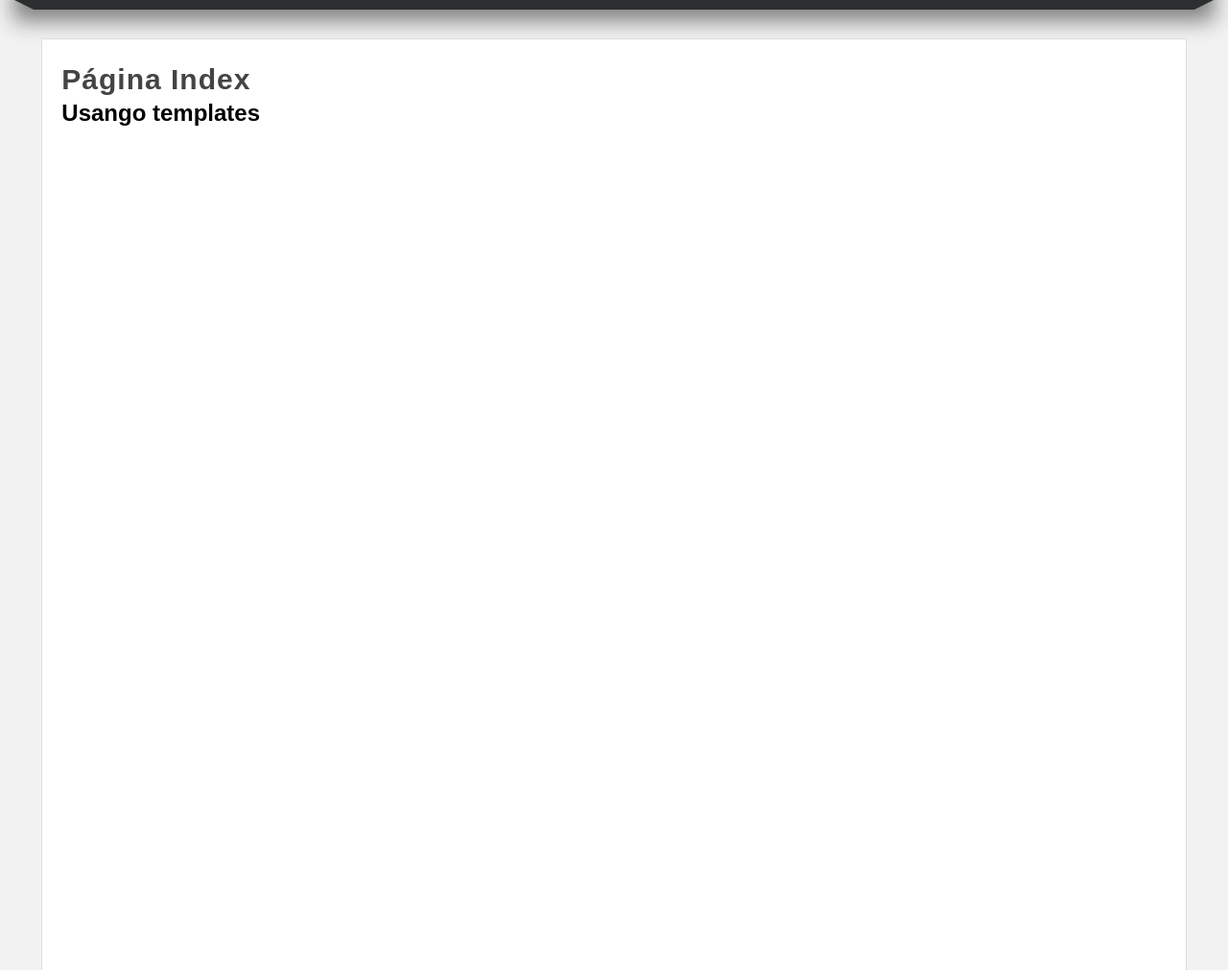
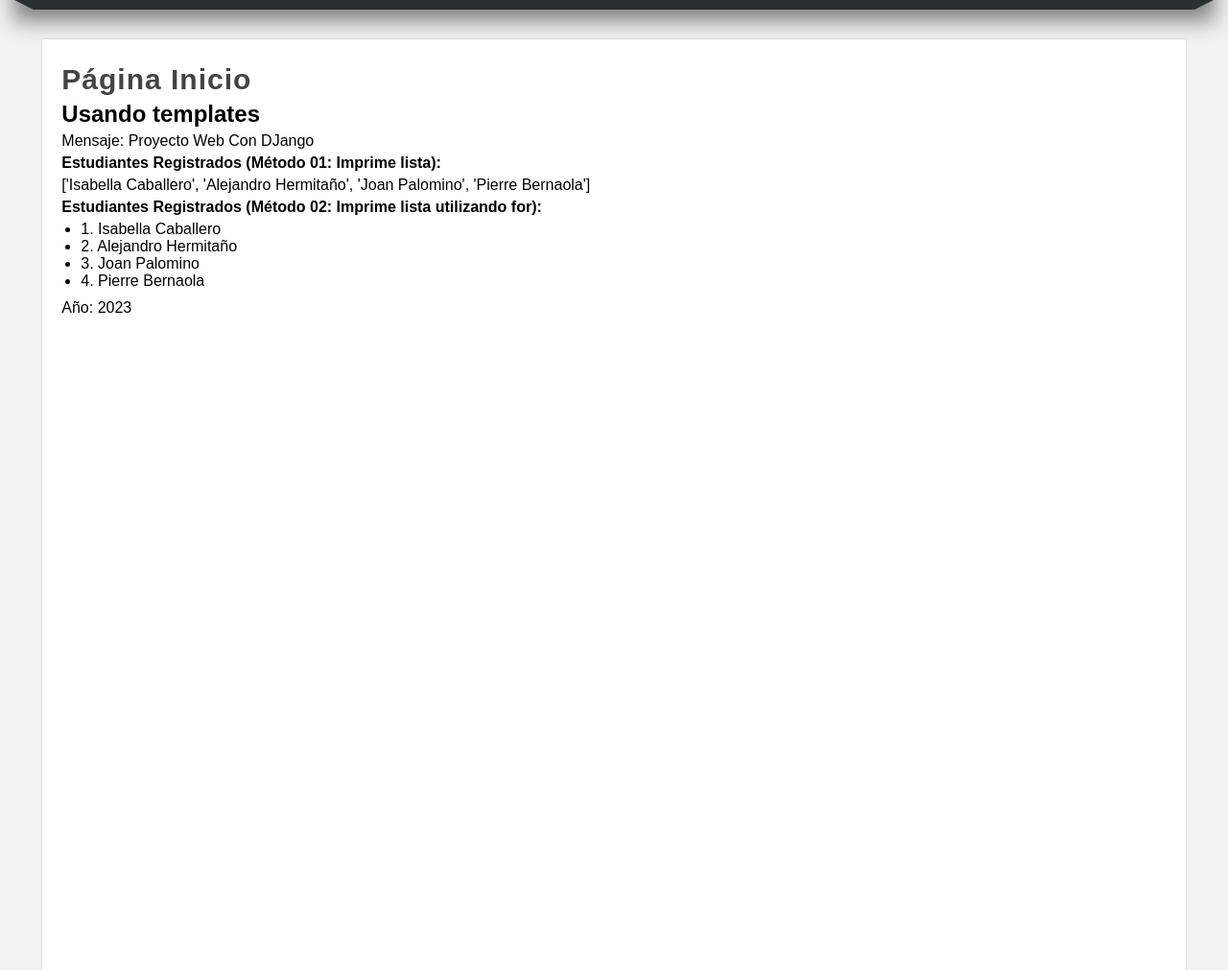
Before and after one commit to ManuelVelez2004/Semana13, a Django app: page / in a window 1280 px wide. Shown: the part 182-1193 px from the top of the page at 96% size. Run offline with Django 4.2, Linux system fonts and the light colour scheme.

Commit message:
Segunda subida

```diff
--- a/ProyectosDjango/proyecto001/miapp/static/css/style.css
+++ b/ProyectosDjango/proyecto001/miapp/static/css/style.css
@@ -51,6 +51,14 @@ nav ul li a:hover{
     text-decoration: none;
 }
 
+.box p, .box h2, .box h3, .box ul{
+    margin-bottom: 5px;
+    margin-top: 5px;
+}
+.box ul, .box ol{
+    margin-left: 20px;
+    margin-bottom: 10px;
+}
 
 body{
     background-color: #f2f2f2;
--- a/ProyectosDjango/proyecto001/miapp/templates/index.html
+++ b/ProyectosDjango/proyecto001/miapp/templates/index.html
@@ -2,11 +2,30 @@
 
 
 {% block title %}
-    Inicio
+{{titulo}}
 {% endblock %}
 
 
 {% block content %}
-<h1 class="title">Página Index</h1>
-<h2>Usango templates</h2>
+<!--Comentario en HTML-->
+{% comment 'Datos de la pagina index' %}
+En esta pagina se mostrara la bienvenida al sistema
+{% endcomment %}
+    <h1 class="title">Página {{titulo}}</h1>
+    <h2>Usando templates</h2>
+    {% if mensaje %}
+    <p> Mensaje: {{mensaje}} </p>
+{% else %}
+    <strong>El Mensaje no tiene contenido</strong>
+{% endif %}
+<p> <strong> Estudiantes Registrados (Método 01: Imprime lista): </strong> </p>
+    {{estudiantes}}
+<p> <strong> Estudiantes Registrados (Método 02: Imprime lista utilizando for): </strong> </p>
+<ul>
+    {% for estudiante in  estudiantes %}
+        <li>{{forloop.counter}}. {{estudiante}}</li>
+    {% endfor %}
+</ul>
+<p>Año: 2023</p>
+
 {% endblock %}
--- a/ProyectosDjango/proyecto001/miapp/templates/saludo.html
+++ b/ProyectosDjango/proyecto001/miapp/templates/saludo.html
@@ -1,12 +1,12 @@
 {% extends 'layout.html' %}
 
 {% block title %}
-    Saludo
+   {{titulo}}
 {% endblock %}
 
 {% block content %}
+    {{ block.super }}
     <h1 class="title">Bienvenidos</h1>
-    <h2>Flor Cerdán</h2>
+    <h2>{{autor_saludo}}</h2>
     <h3>Python....</h3>
-    {{ block.super }}
 {% endblock %}
--- a/ProyectosDjango/proyecto001/miapp/views.py
+++ b/ProyectosDjango/proyecto001/miapp/views.py
@@ -26,11 +26,25 @@ layout = """
 
 
 def index(request):
-    return render(request, 'index.html')
+    estudiantes = [ 'Isabella Caballero',
+                    'Alejandro Hermitaño',
+                    'Joan Palomino',
+                    'Pierre Bernaola']
+
+
+    return render(request,'index.html', {
+        'titulo':'Inicio',
+        'mensaje':'Proyecto Web Con DJango',
+        'estudiantes': estudiantes
+    })
 
 
 def saludo(request):
-    return render(request,'saludo.html')
+    return render(request,'saludo.html',{
+        'titulo':'Saludo',
+        'autor_saludo':'Mg. Flor Elizabeth Cerdán León'
+    }
+)
 
 def rango(request):
     a = 10
```
